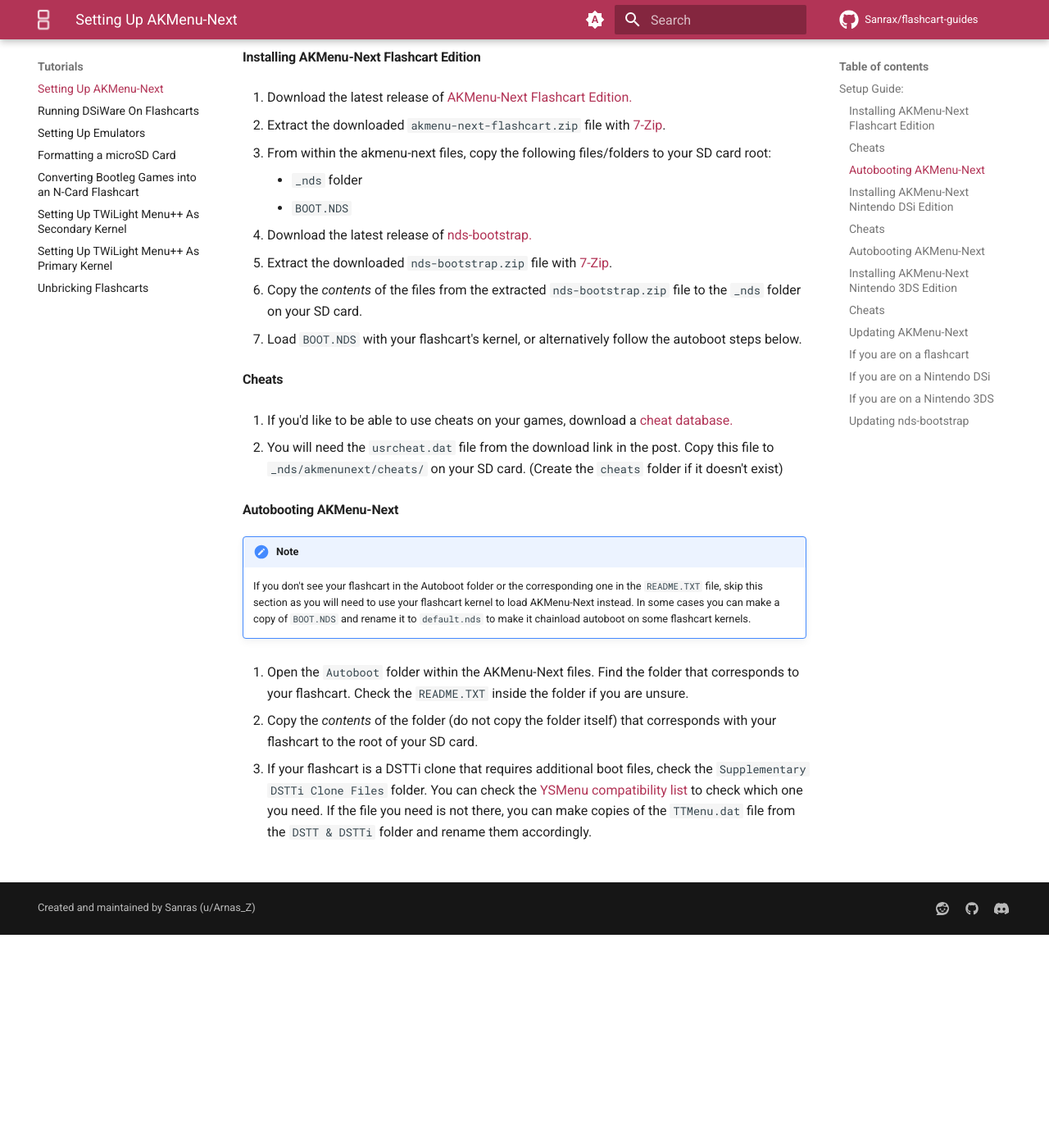
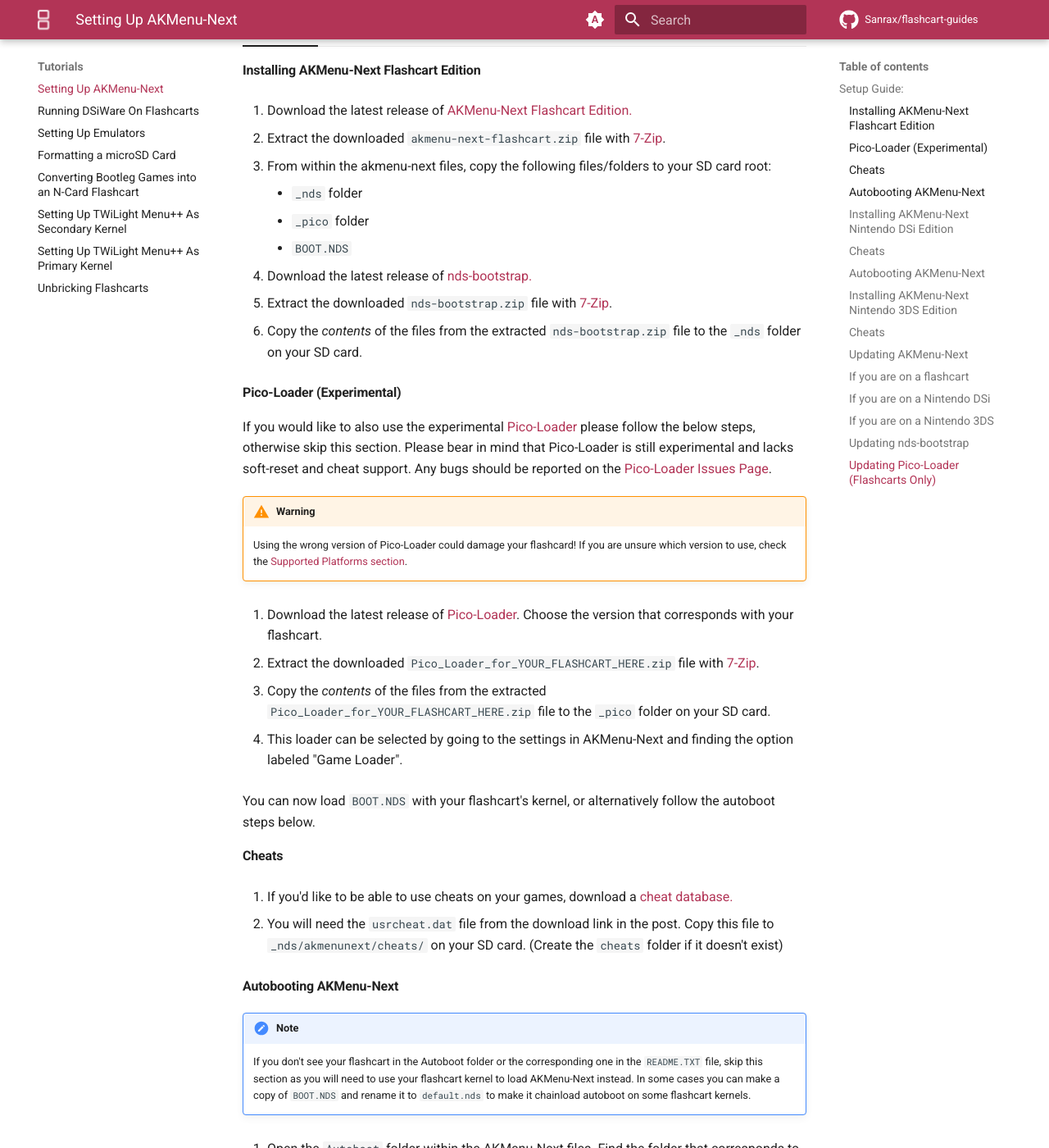
Before and after one commit to Sanrax/flashcart-guides, an MkDocs documentation site: the page built from docs/tutorials/akmenu-next.md, in a window 1280 px wide and 1400 px high, scrolled down 430 px. Shown: the whole window at 82% size. Built offline with MkDocs 1.6.1 and Material for MkDocs 9.7.7, drawn with Linux system fonts in a browser that asks for light colours; comment, search, counter and statistics services are not loaded; before the commit the page ends 1570 px from its top, so only the background shows below that; some of the changed text lies outside the part shown.

Commit message:
Added Pico-Loader info for AKMenu-next

```diff
--- a/docs/tutorials/akmenu-next.md
+++ b/docs/tutorials/akmenu-next.md
@@ -2,11 +2,12 @@
 title: Setting Up AKMenu-Next
 ---
 
+![AKMenu-Next](../images/akmenu.png){ align=right width="200"}
 # Setting Up AKMenu-Next
 
 !!! info
 
-    [AKMenu-Next](https://github.com/coderkei/akmenu-next) is a frontend for nds-bootstrap based on a fork of [akmenu4](https://github.com/lifehackerhansol/akmenu4) for running Nintendo DS Software & Homebrew. It supports cheats along with support for Acekard themes.
+    [AKMenu-Next](https://github.com/coderkei/akmenu-next) is a frontend for nds-bootstrap & Pico-Loader based on a fork of [akmenu4](https://github.com/lifehackerhansol/akmenu4) for running Nintendo DS Software & Homebrew. It supports cheats along with support for Acekard themes.
     For controls such as soft-reset and quitting games, please see [nds-bootstrap controls](https://wiki.ds-homebrew.com/nds-bootstrap/controls)
 
 ### Setup Guide:
@@ -22,6 +23,7 @@
     1. From within the akmenu-next files, copy the following files/folders to your SD card root:
 
         - `_nds` folder
+        - `_pico` folder
         - `BOOT.NDS`
 
     1. Download the latest release of [nds-bootstrap.](https://github.com/DS-Homebrew/nds-bootstrap/releases/latest/download/nds-bootstrap.zip)
@@ -30,7 +32,24 @@
 
     1. Copy the *contents* of the files from the extracted `nds-bootstrap.zip` file to the `_nds` folder on your SD card.
 
-    1. Load `BOOT.NDS` with your flashcart's kernel, or alternatively follow the autoboot steps below.
+    #### Pico-Loader (Experimental)
+
+    If you would like to also use the experimental [Pico-Loader](https://github.com/LNH-team/pico-loader/) please follow the below steps, otherwise skip this section.
+    Please bear in mind that Pico-Loader is still experimental and lacks soft-reset and cheat support. Any bugs should be reported on the [Pico-Loader Issues Page](https://github.com/LNH-team/pico-loader/issues).
+
+    !!! warning
+        Using the wrong version of Pico-Loader could damage your flashcard!
+        If you are unsure which version to use, check the [Supported Platforms section](https://github.com/LNH-team/pico-loader?tab=readme-ov-file#supported-platforms).
+
+    1. Download the latest release of [Pico-Loader](https://github.com/LNH-team/pico-loader/releases/latest). Choose the version that corresponds with your flashcart.
+
+    1. Extract the downloaded `Pico_Loader_for_YOUR_FLASHCART_HERE.zip` file with [7-Zip](https://www.7-zip.org/).
+
+    1. Copy the *contents* of the files from the extracted `Pico_Loader_for_YOUR_FLASHCART_HERE.zip` file to the `_pico` folder on your SD card.
+
+    1. This loader can be selected by going to the settings in AKMenu-Next and finding the option labeled "Game Loader".
+
+    You can now load `BOOT.NDS` with your flashcart's kernel, or alternatively follow the autoboot steps below.
 
     #### Cheats
 
@@ -183,3 +202,11 @@
     1. Extract the downloaded `nds-bootstrap.zip` file with [7-Zip](https://www.7-zip.org/).
 
     1. Copy the *contents* of the files from the extracted `nds-bootstrap.zip` file to the `_nds` folder on your SD card.
+
+    #### Updating Pico-Loader (Flashcarts Only)
+
+    1. Download the latest release of [Pico-Loader](https://github.com/LNH-team/pico-loader/releases/latest). Choose the version that corresponds with your flashcart.
+
+    1. Extract the downloaded `Pico_Loader_for_YOUR_FLASHCART_HERE.zip` file with [7-Zip](https://www.7-zip.org/).
+
+    1. Copy the *contents* of the files from the extracted `Pico_Loader_for_YOUR_FLASHCART_HERE.zip` file to the `_pico` folder on your SD card.
```
Also changed, not shown: docs/cart-guides/r4i-sdhc.md (+20 -2 lines), docs/images/akmenu.png (added).
